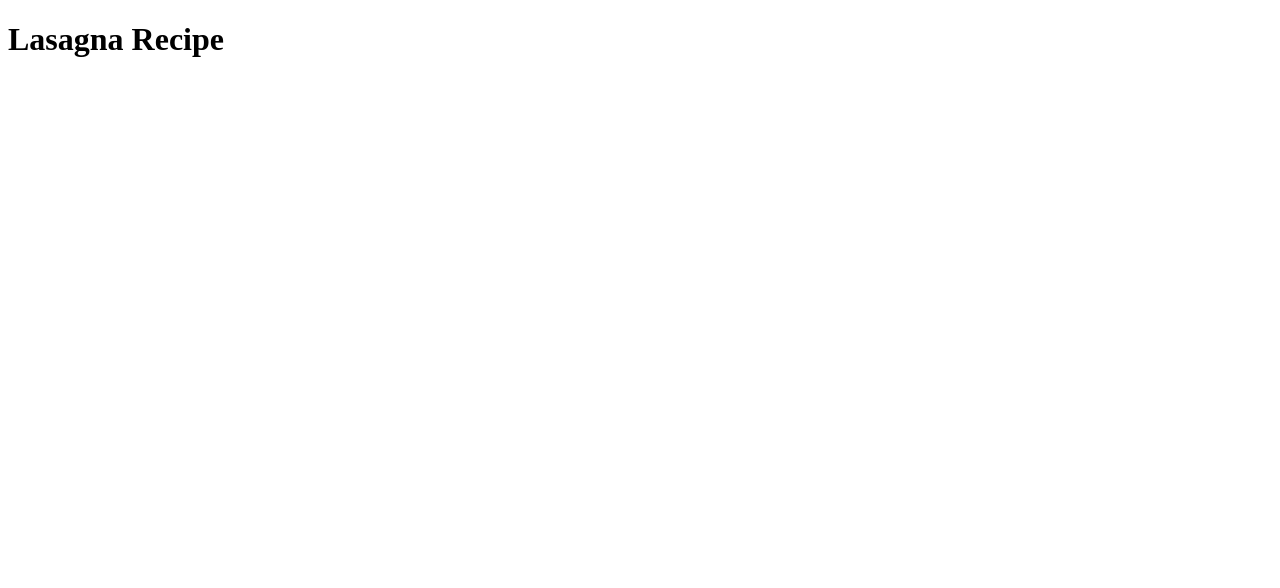
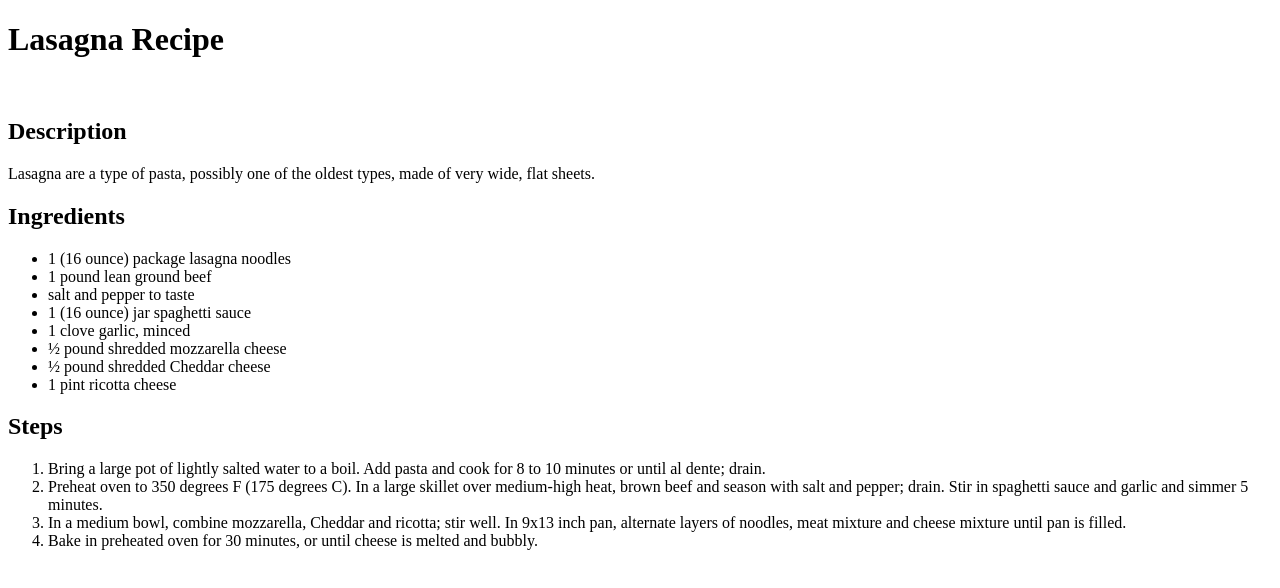
Before and after one commit to DevSharma06/odin-recipes, a plain HTML site: page recipes/lasagna.html in a window 1280 px wide. Drawn offline with Linux system fonts and the light colour scheme.

Commit message:
Added ingredients and steps of lasagna recipe in lasagna.html

```diff
--- a/recipes/lasagna.html
+++ b/recipes/lasagna.html
@@ -5,5 +5,26 @@
     </head>
     <body>
         <h1>Lasagna Recipe</h1>
+        <img src="">
+        <h2>Description</h2>
+        <p>Lasagna are a type of pasta, possibly one of the oldest types, made of very wide, flat sheets.</p>
+        <h2>Ingredients</h2>
+        <ul>
+            <li>1 (16 ounce) package lasagna noodles</li>
+            <li>1 pound lean ground beef</li>
+            <li>salt and pepper to taste</li>
+            <li>1 (16 ounce) jar spaghetti sauce</li>
+            <li>1 clove garlic, minced</li>
+            <li>½ pound shredded mozzarella cheese</li>
+            <li>½ pound shredded Cheddar cheese</li>
+            <li>1 pint ricotta cheese</li>
+        </ul>
+        <h2>Steps</h2>
+        <ol>
+            <li>Bring a large pot of lightly salted water to a boil. Add pasta and cook for 8 to 10 minutes or until al dente; drain.</li>
+            <li>Preheat oven to 350 degrees F (175 degrees C). In a large skillet over medium-high heat, brown beef and season with salt and pepper; drain. Stir in spaghetti sauce and garlic and simmer 5 minutes.</li>
+            <li>In a medium bowl, combine mozzarella, Cheddar and ricotta; stir well. In 9x13 inch pan, alternate layers of noodles, meat mixture and cheese mixture until pan is filled.</li>
+            <li>Bake in preheated oven for 30 minutes, or until cheese is melted and bubbly.</li>
+        </ol>
     </body>
 </html>
```
